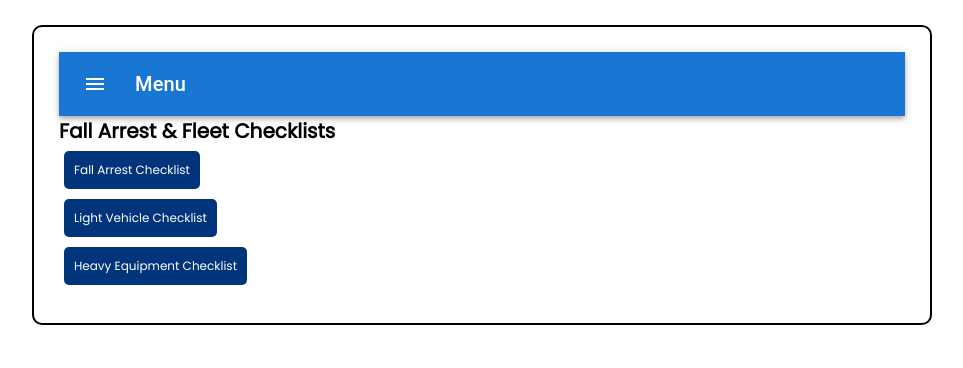
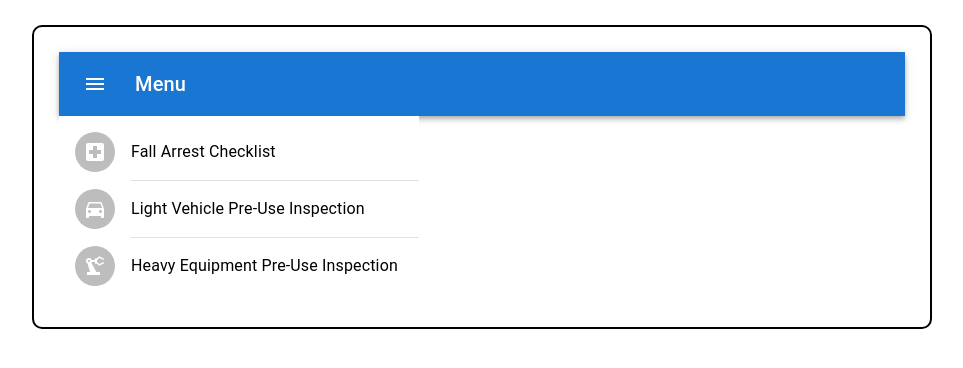
Before and after one commit to kbaillieul/checklist-project, a React (Create React App) app: page / in a window 1280 px wide. Shown: the top 368 px of the page, without its empty margins (158-1121 px from the left). Built offline with nearby package versions, Linux system fonts and the light colour scheme.

Commit message:
Buttons on landing page replaced with divider

```diff
--- a/src/components/Header.jsx
+++ b/src/components/Header.jsx
@@ -1,5 +1,15 @@
 import Button from "./Button";
 import { useNavigate } from "react-router-dom";
+import * as React from "react";
+import List from "@mui/material/List";
+import ListItem from "@mui/material/ListItem";
+import ListItemText from "@mui/material/ListItemText";
+import ListItemAvatar from "@mui/material/ListItemAvatar";
+import Avatar from "@mui/material/Avatar";
+import LocalHospitalIcon from "@mui/icons-material/LocalHospital";
+import DirectionsCarIcon from "@mui/icons-material/DirectionsCar";
+import PrecisionManufacturingIcon from "@mui/icons-material/PrecisionManufacturing";
+import Divider from "@mui/material/Divider";
 
 const Header = ({ showFAChecklist, showLVChecklist, showHEChecklist }) => {
   const navigate = useNavigate();
@@ -12,16 +22,48 @@ const Header = ({ showFAChecklist, showLVChecklist, showHEChecklist }) => {
   const HEClick = (e) => {
     navigate("/heavyequipment");
   };
+  const handleRoute = (route) => {
+    navigate(route);
+  };
+
   return (
-    <header>
-      <h1>Fall Arrest & Fleet Checklists</h1>
-      <div>
-        {/* Button text and addFA function passed in as props  */}
-        <Button text="Fall Arrest Checklist" onClick={FAClick} />
-        <Button text="Light Vehicle Checklist" onClick={LVClick} />
-        <Button text="Heavy Equipment Checklist" onClick={HEClick} />
-      </div>
-    </header>
+    <List
+      sx={{
+        width: "100%",
+        maxWidth: 360,
+        bgcolor: "background.paper",
+      }}
+    >
+      <ListItem>
+        <ListItemAvatar>
+          <Avatar>
+            <LocalHospitalIcon onClick={() => handleRoute("/fallarrest")} />
+          </Avatar>
+        </ListItemAvatar>
+        <ListItemText
+          primary="Fall Arrest Checklist"
+          onClick={() => handleRoute("/fallarrest")}
+        />
+      </ListItem>
+      <Divider variant="inset" component="li" />
+      <ListItem>
+        <ListItemAvatar>
+          <Avatar>
+            <DirectionsCarIcon />
+          </Avatar>
+        </ListItemAvatar>
+        <ListItemText primary="Light Vehicle Pre-Use Inspection" />
+      </ListItem>
+      <Divider variant="inset" component="li" />
+      <ListItem>
+        <ListItemAvatar>
+          <Avatar>
+            <PrecisionManufacturingIcon />
+          </Avatar>
+        </ListItemAvatar>
+        <ListItemText primary="Heavy Equipment Pre-Use Inspection" />
+      </ListItem>
+    </List>
   );
 };
 
```
